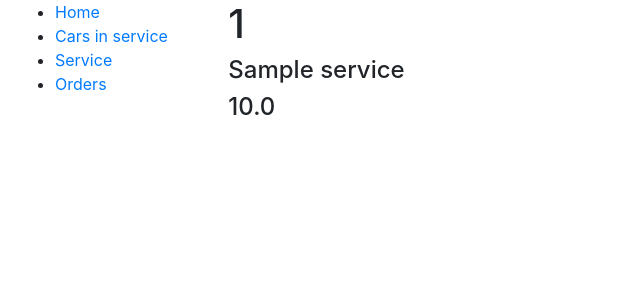
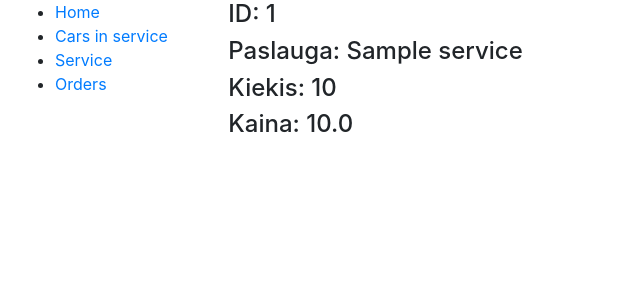
Before and after one commit to ivmu913/CA_autoservisas, a Django app: template autoservisas/templates/specific_order.html in a window 1280 px wide. Shown: the top 300 px of the page, without its empty margins (0-640 px from the left). Run offline with Django 4.2, Linux system fonts and the light colour scheme; the template is opened without the code that fills it: values that come from a table or form of the project are taken from there, others are empty; tables that the repository leaves empty hold one stand-in row (values such as "Sample post"); some libraries are stand-ins or nearby versions.

Commit message:
corrections

```diff
--- a/autoservisas/models.py
+++ b/autoservisas/models.py
@@ -78,7 +78,7 @@ class Order(models.Model):
     price = models.FloatField()
 
     def __str__(self):
-        return f"{self.order_list_id} - {self.service} - {self.quantity} - {self.price}"
+        return f"{self.order_id} - {self.service} - {self.quantity} - {self.price}"
 
     class Meta:
         verbose_name = 'Order'
--- a/autoservisas/templates/orders.html
+++ b/autoservisas/templates/orders.html
@@ -4,7 +4,7 @@
 <h1>Orders:</h1>
 {% for order in orders %}
     <li>
-        <a href="{% url 'specific_order' order.order_list_id %}">{{order}}</a>
+        <a href="{% url 'specific_order' order.order_list_id %}">{{order.order_date}} - {{order.order_list_id}} - {{order.car.car_model}} - {{order.total_price}}</a>
     </li>
 {% endfor %}
 {% endblock %}
--- a/autoservisas/templates/specific_order.html
+++ b/autoservisas/templates/specific_order.html
@@ -1,7 +1,8 @@
 {% extends "base.html" %}
 
 {% block content %}
-<h1>{{order.order_id}}</h1>
-<h4>{{order.service}}</h4>
-<h4>{{order.price}}</h4>
+<h4>ID: {{order.order_id}}</h4>
+<h4>Paslauga: {{order.service}}</h4>
+<h4>Kiekis: {{order.quantity}}</h4>
+<h4>Kaina: {{order.price}}</h4>
 {% endblock %}
--- a/autoservisas/views.py
+++ b/autoservisas/views.py
@@ -48,7 +48,7 @@ def orders(request):
 
 
 def specific_order(request, order_id):
-    specific_orders = Order.objects.all()
+    specific_orders = get_object_or_404(Order, pk=order_id)
     context = {
         'specific_order': specific_orders,
     }
```
